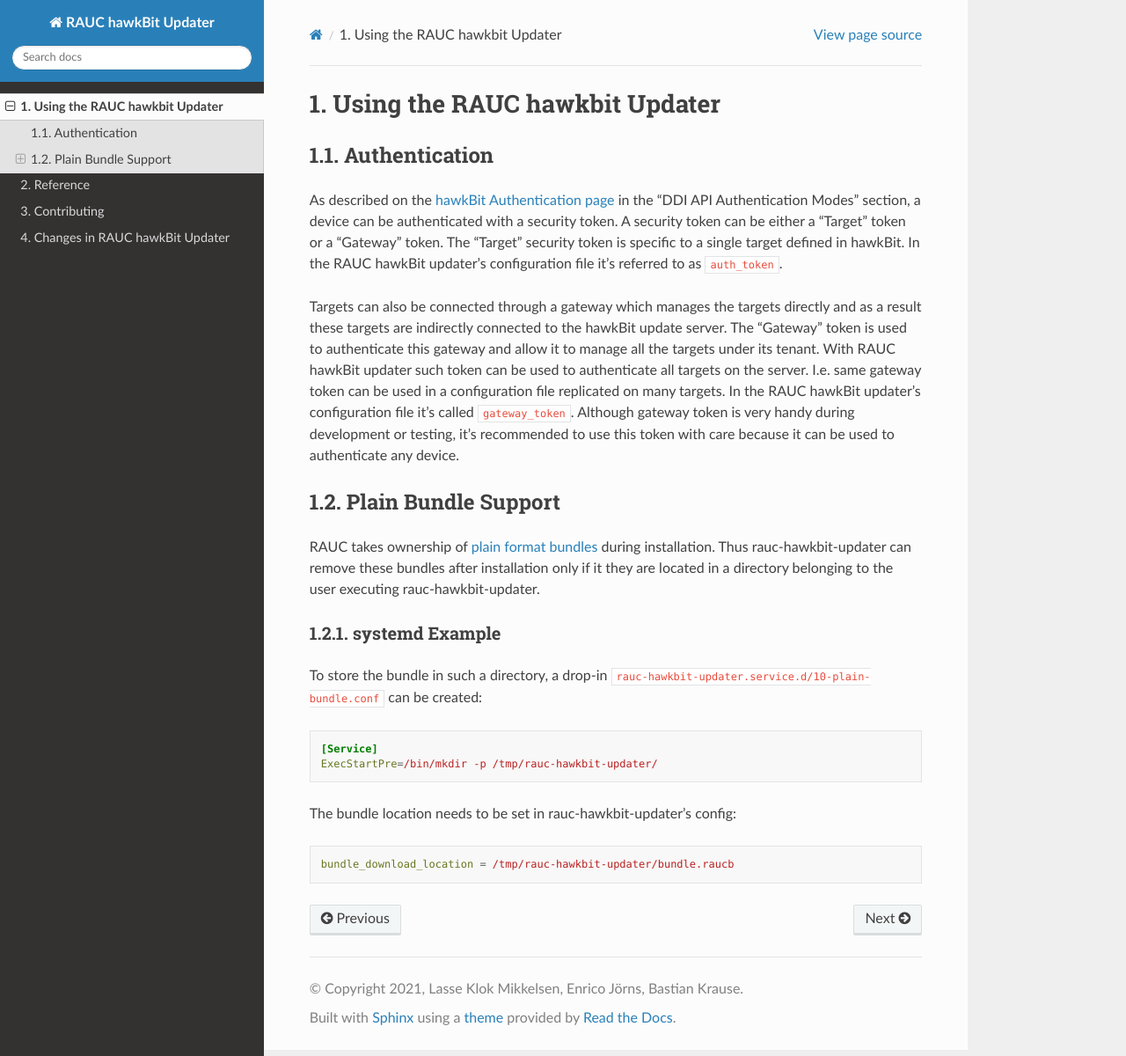
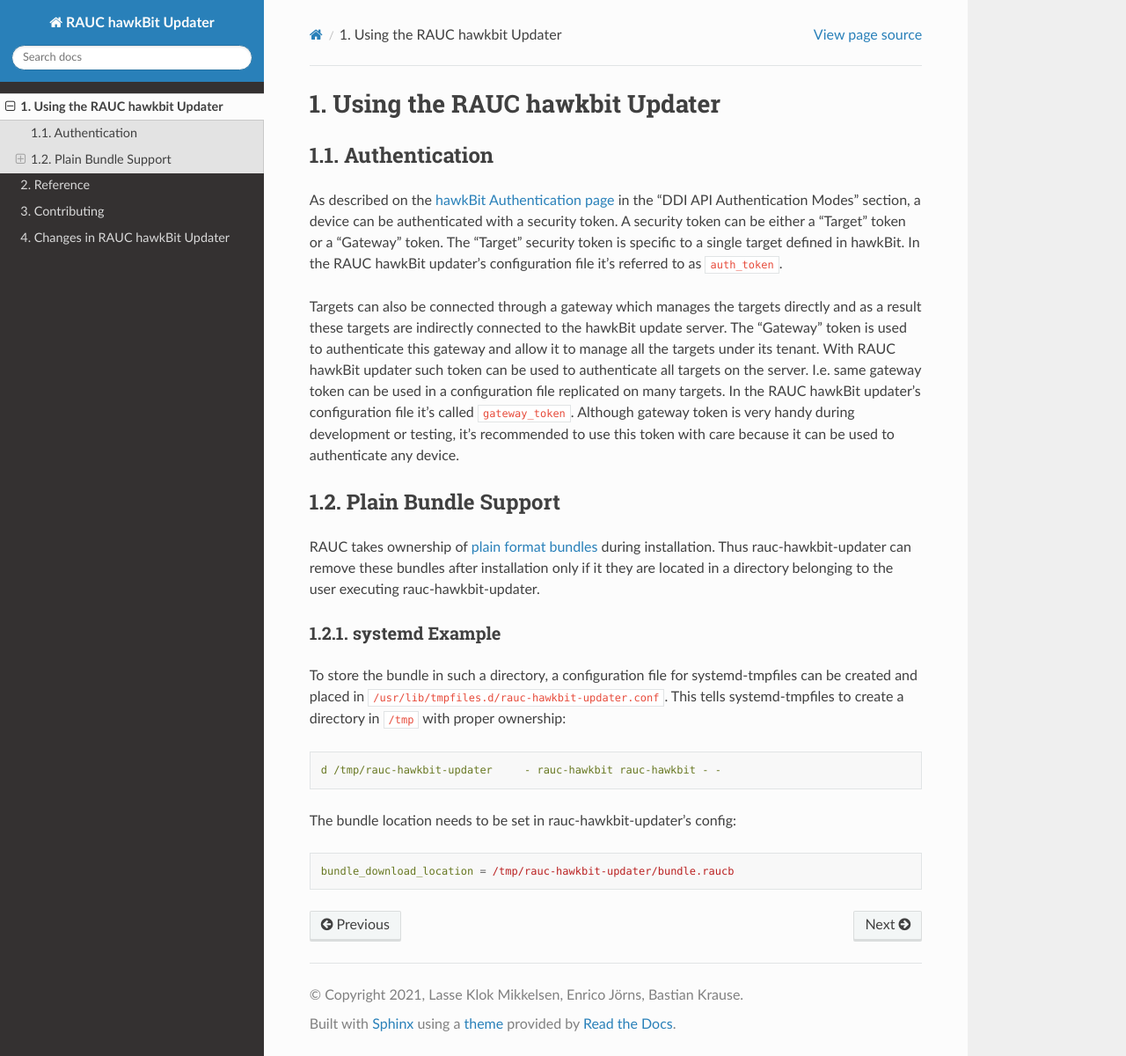
Before and after one commit to rauc/rauc-hawkbit-updater, a Sphinx documentation site: the page built from docs/using.rst, in a window 1280 px wide and 1200 px high. Shown: the whole window at 88% size. Built offline with Sphinx 7.4.7 and the Read the Docs theme 2.0.0, drawn with Linux system fonts in a browser that asks for light colours.

Commit message:
docs: using: use systemd-tmpfiles
instead of ExecStartPre.
Folders created by ExecStartPre in /tmp will be cleaned after 10 days by
systemd-tmpfiles-clean.

Signed-off-by: Jonas Licht <jonas.licht@gmail.com>
[bst: suggest /usr/lib instead of /etc]
Signed-off-by: Bastian Krause <bst@pengutronix.de>

```diff
--- a/docs/using.rst
+++ b/docs/using.rst
@@ -34,13 +34,15 @@
 systemd Example
 ^^^^^^^^^^^^^^^
 
-To store the bundle in such a directory, a drop-in
-``rauc-hawkbit-updater.service.d/10-plain-bundle.conf`` can be created:
+To store the bundle in such a directory, a configuration file for
+systemd-tmpfiles can be created and placed in
+``/usr/lib/tmpfiles.d/rauc-hawkbit-updater.conf``.
+This tells systemd-tmpfiles to create a directory in ``/tmp`` with proper
+ownership:
 
 .. code-block:: cfg
 
-  [Service]
-  ExecStartPre=/bin/mkdir -p /tmp/rauc-hawkbit-updater/
+  d /tmp/rauc-hawkbit-updater     - rauc-hawkbit rauc-hawkbit - -
 
 The bundle location needs to be set in rauc-hawkbit-updater's config:
 
```
